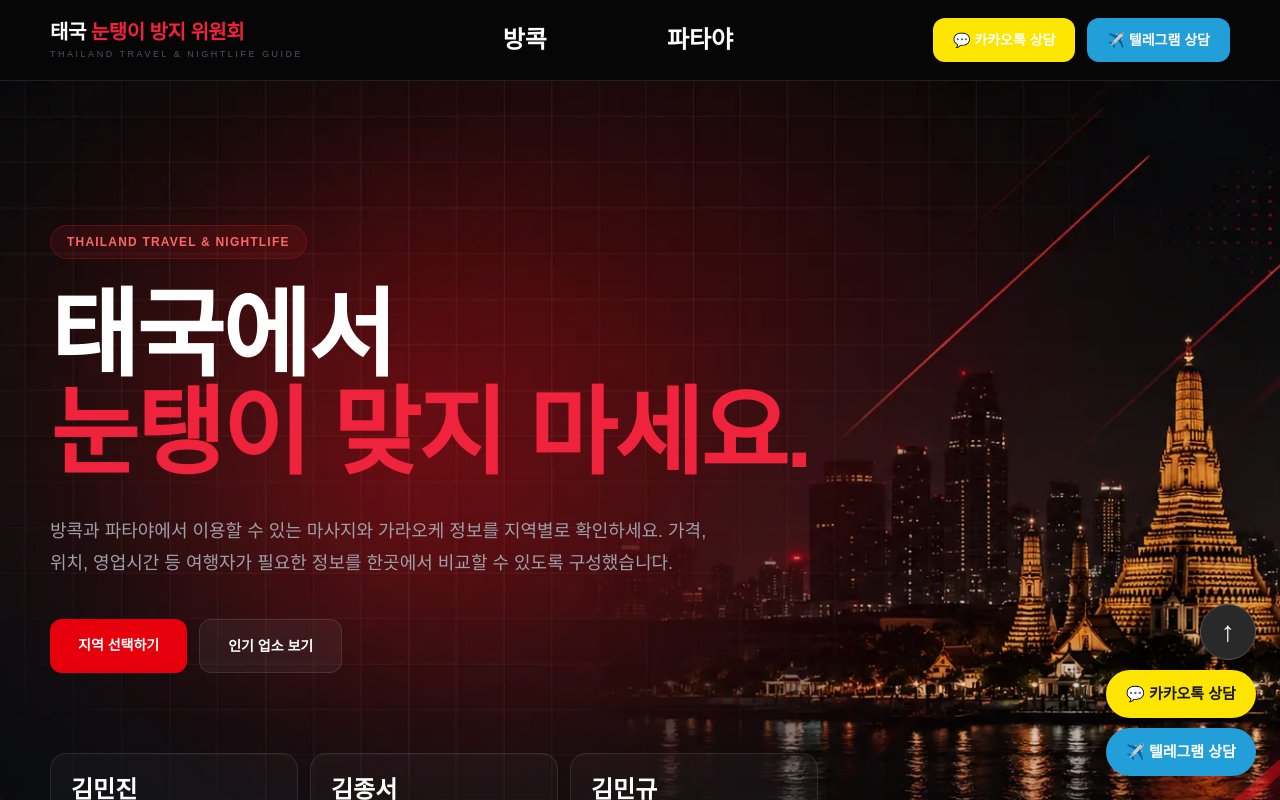
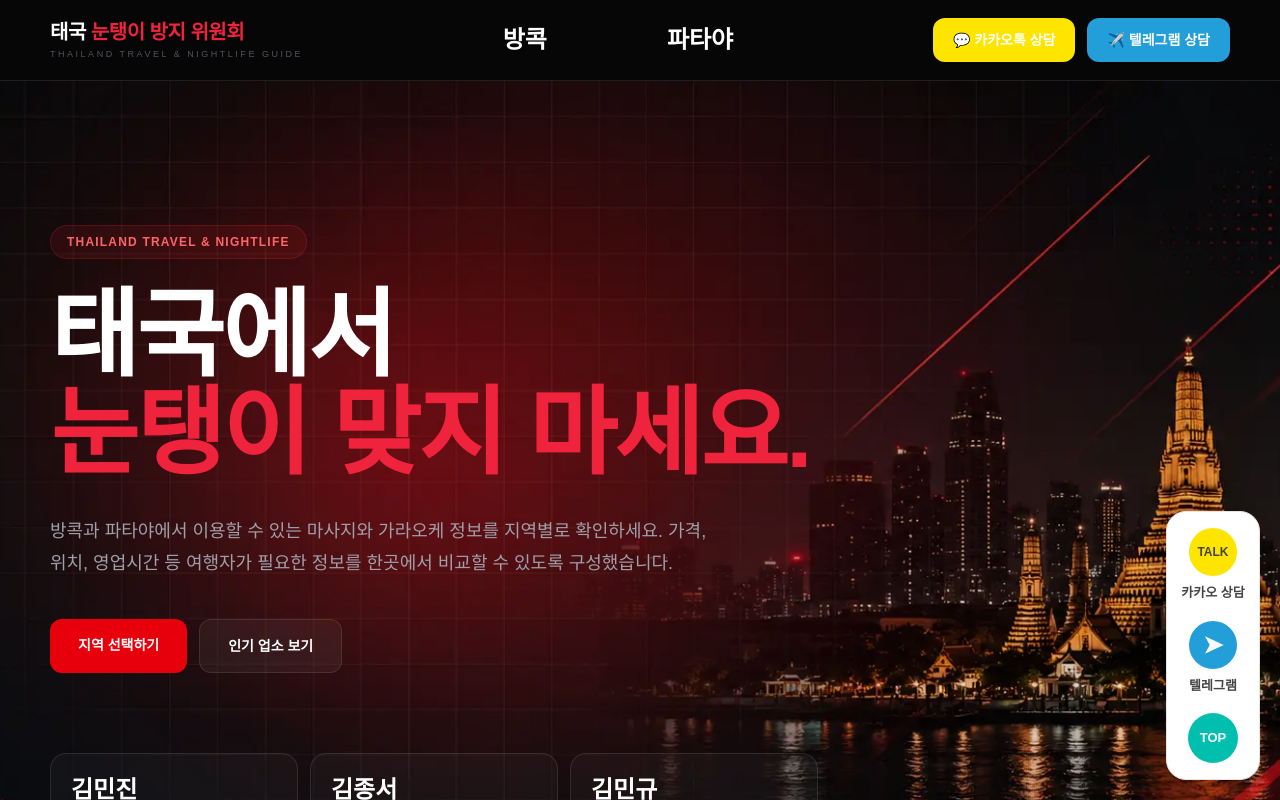
Before and after one commit to vietnam-nightlife/thailand-nightlife, a Next.js app: page / in a window 1280 px wide. Shown: the top 800 px of the page. Built offline with nearby package versions, Linux system fonts and the light colour scheme.

Commit message:
Refactor BackToTop component layout and styles
Updated styles and structure for the BackToTop component, including adjustments to button positions and sizes.

```diff
--- a/components/BackToTop.tsx
+++ b/components/BackToTop.tsx
@@ -5,76 +5,102 @@ export default function BackToTop() {
     <div
       style={{
         position: "fixed",
-        right: "24px",
-        bottom: "24px",
+        right: "20px",
+        bottom: "20px",
+        width: "94px",
+        padding: "16px 8px",
+        background: "#ffffff",
+        border: "1px solid #e5e5e5",
+        borderRadius: "20px",
+        boxShadow: "0 4px 18px rgba(0,0,0,0.08)",
         zIndex: 9999,
         display: "flex",
         flexDirection: "column",
-        gap: "10px",
-        alignItems: "flex-end",
+        alignItems: "center",
+        gap: "18px",
       }}
     >
-      {/* 맨 위로 */}
-      <button
-        onClick={() => window.scrollTo({ top: 0, behavior: "smooth" })}
-        aria-label="맨 위로 이동"
-        style={{
-          width: "56px",
-          height: "56px",
-          borderRadius: "50%",
-          background: "#292929",
-          color: "white",
-          border: "1px solid #555",
-          fontSize: "28px",
-          cursor: "pointer",
-        }}
-      >
-        ↑
-      </button>
-
-      {/* 카카오톡 상담 */}
+      {/* 카카오톡 */}
       <a
         href="https://open.kakao.com/o/snvQKD4h"
         target="_blank"
         rel="noopener noreferrer"
         style={{
-          width: "150px",
+          textDecoration: "none",
+          color: "#444",
+          textAlign: "center",
+          fontSize: "13px",
+          fontWeight: "600",
+        }}
+      >
+        <div
+          style={{
+            width: "48px",
             height: "48px",
-          borderRadius: "24px",
+            borderRadius: "50%",
             background: "#FEE500",
-          color: "#191919",
             display: "flex",
             alignItems: "center",
             justifyContent: "center",
-          fontWeight: "700",
-          textDecoration: "none",
-          fontSize: "15px",
+            margin: "0 auto 7px",
+            fontSize: "12px",
+            fontWeight: "800",
           }}
         >
-        💬 카카오톡 상담
+          TALK
+        </div>
+        카카오 상담
       </a>
 
-      {/* 텔레그램 상담 */}
+      {/* 텔레그램 */}
       <a
         href="https://t.me/boom3230"
         target="_blank"
         rel="noopener noreferrer"
         style={{
-          width: "150px",
+          textDecoration: "none",
+          color: "#444",
+          textAlign: "center",
+          fontSize: "13px",
+          fontWeight: "600",
+        }}
+      >
+        <div
+          style={{
+            width: "48px",
             height: "48px",
-          borderRadius: "24px",
+            borderRadius: "50%",
             background: "#229ED9",
-          color: "white",
             display: "flex",
             alignItems: "center",
             justifyContent: "center",
-          fontWeight: "700",
-          textDecoration: "none",
-          fontSize: "15px",
+            margin: "0 auto 7px",
+            fontSize: "24px",
+            color: "#fff",
           }}
         >
-        ✈️ 텔레그램 상담
+          ➤
+        </div>
+        텔레그램
       </a>
+
+      {/* TOP */}
+      <button
+        onClick={() => window.scrollTo({ top: 0, behavior: "smooth" })}
+        style={{
+          width: "50px",
+          height: "50px",
+          borderRadius: "50%",
+          border: "none",
+          background: "#00bfae",
+          color: "#fff",
+          fontSize: "13px",
+          fontWeight: "800",
+          cursor: "pointer",
+        }}
+      >
+        TOP
+      </button>
     </div>
   );
 }
```
Lines whose indentation alone changed are shown as unchanged.
